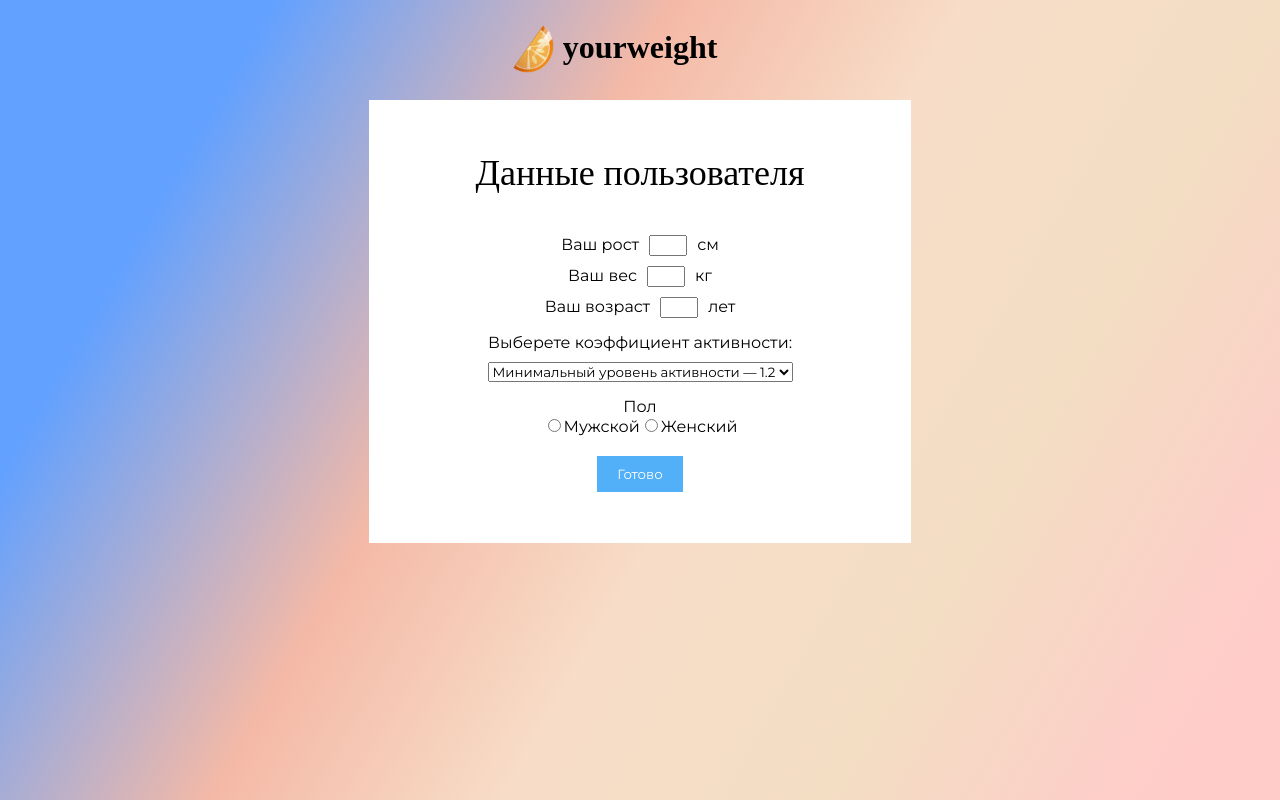
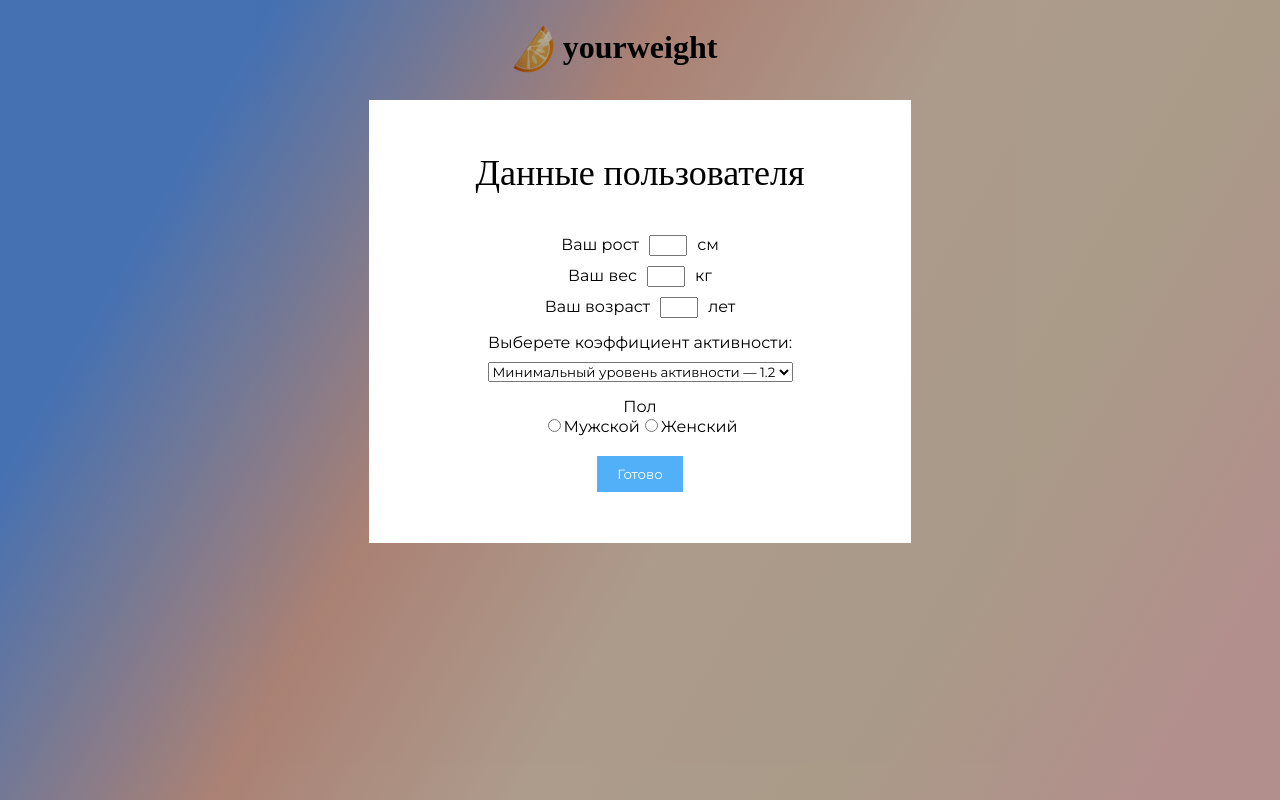
Before and after one commit to lKorron/yourweight, a Vue app: page /#/input in a window 1280 px wide. Built offline with nearby package versions, Linux system fonts and the light colour scheme; a web font is replaced by a local one.

Commit message:
popup black backdrop

```diff
--- a/src/components/AsyncPopup.vue
+++ b/src/components/AsyncPopup.vue
@@ -1,6 +1,10 @@
 <template>
   <Transition name="popup" appear>
-    <div v-if="isOpen" class="backdrop" @click="ignoreKeys ? '' : close()">
+    <div
+      v-if="isOpen"
+      class="backdrop dark-background"
+      @click="ignoreKeys ? '' : close()"
+    >
       <div class="popup" @click.stop>
         <h2 class="popup__header"><slot name="header">Заголовок</slot></h2>
         <div class="popup__content">
@@ -25,6 +29,11 @@ export default {
   props: {
     ignoreKeys: {
       type: Boolean,
+      required: false,
+    },
+    darkBackground: {
+      type: Boolean,
+      required: false,
     },
   },
 
@@ -94,6 +103,10 @@ export default {
   align-items: center;
 }
 
+.dark-background {
+  background-color: rgba($color: #000, $alpha: 0.3);
+}
+
 .popup {
   @include setPlane($maxWidth: 500px);
   margin-top: 100px;
```
